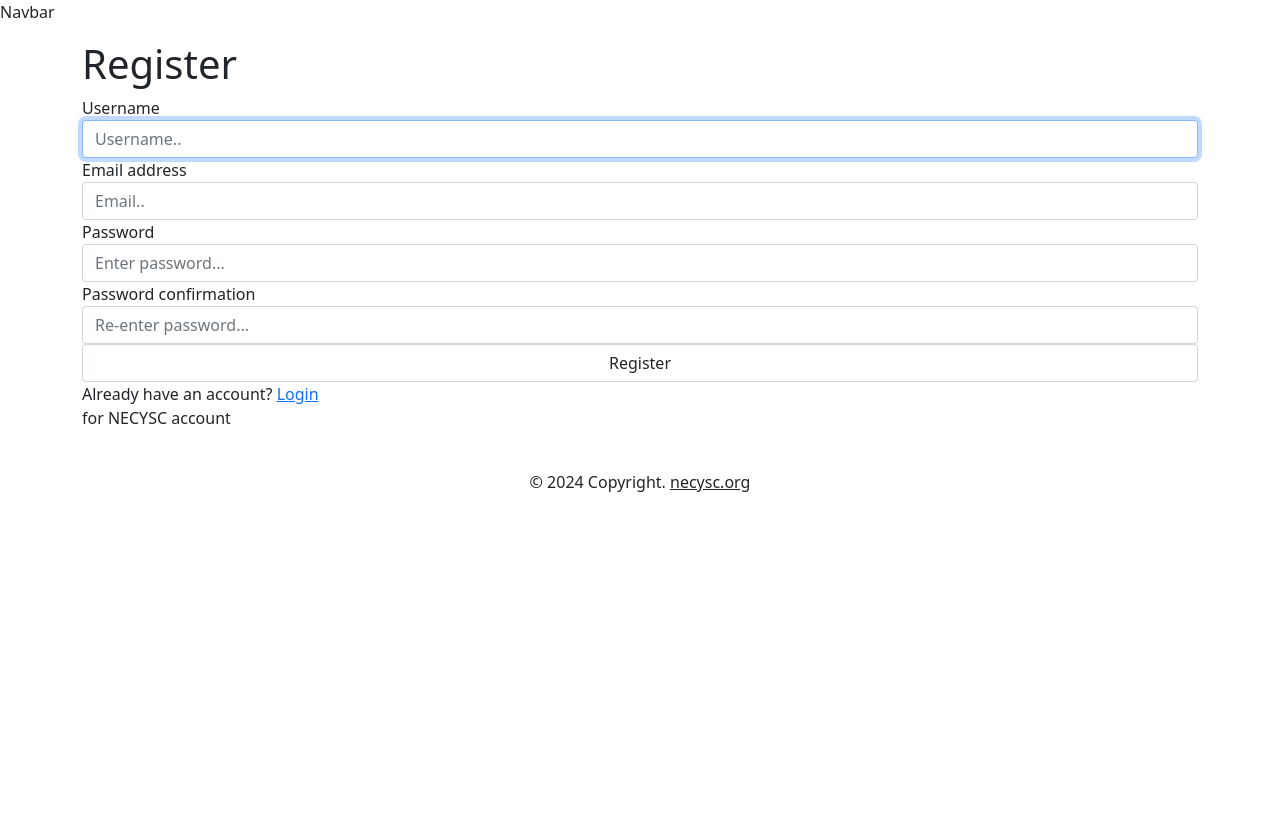
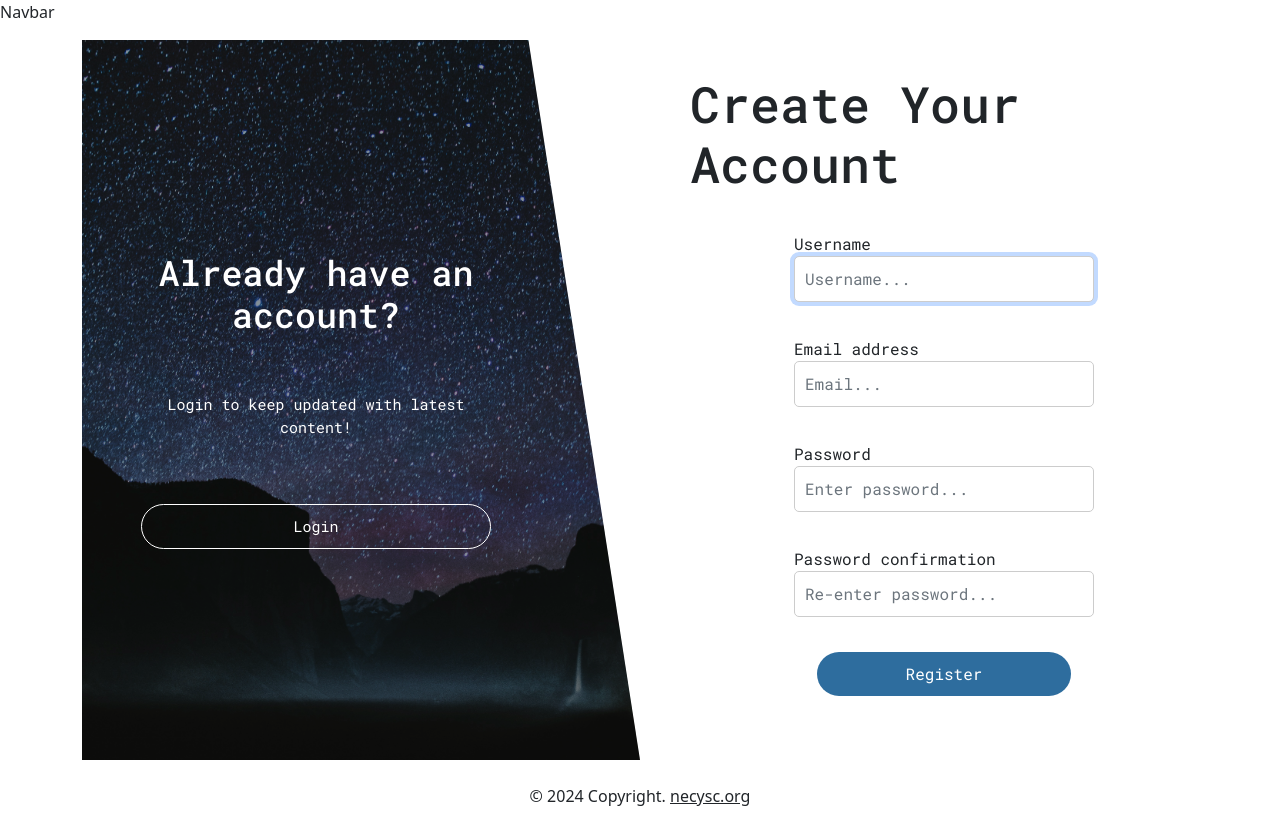
Before and after one commit to fullstackatbrown/project-necysc, a Django app: page /applicant/register/ in a window 1280 px wide. Before the commit the page ends 492 px from the top, so only its background shows below. Run offline with Django 5.2, Linux system fonts and the light colour scheme.

Commit message:
retrying to add css

```diff
--- /dev/null
+++ b/necysc_app/static/necysc_app/register.css
@@ -0,0 +1,120 @@
+/* Register Page Container */
+.register_page {
+    display: flex;
+    justify-content: center;
+    align-items: center;
+    width: 100%;
+    flex-direction: row-reverse;
+    font-family: Roboto Mono, sans-serif;
+    height: 90vh;
+}
+
+/* Register Form Section */
+.register_form {
+    width: 50%;
+    height: 100%;
+    padding-left: 50px;
+    display: flex;
+    justify-content: center;
+    align-items: center;
+    flex-direction: column;
+    gap: 30px;
+}
+
+.register_form h1 {
+    font-size: 50px;
+}
+
+.register_form_body {
+    display: flex;
+    justify-content: center;
+    align-items: center;
+    gap: 35px;
+    flex-direction: column;
+    width: 100%;
+}
+
+.register_form_body #id_username,
+.register_form_body #id_email,
+.register_form_body #id_password1,
+.register_form_body #id_password2 {
+    width: 300px;
+    padding: 10px;
+    border-radius: 5px;
+    border: 1px solid #ccc;
+}
+
+.register_form_body input[type="submit"] {
+    background-color: #2E6D9E;
+    color: white;
+    border: none;
+    padding: 10px;
+    cursor: pointer;
+    width: 50%;
+    border-radius: 50px;
+}
+
+.register_form_body input[type="submit"]:hover {
+    transition: 0.3s;
+    background-color: #4E2498;
+}
+
+/* Login Redirect Section with Triangle */
+.login_redirect {
+    width: 50%;
+    height: 100%;
+    padding: 60px;
+    padding-right: 150px;
+    display: flex;
+    justify-content: center;
+    align-items: center;
+    position: relative;
+    background-image: url("./images/stars.jpg");
+    background-size: cover;
+    background-position: center;
+    background-repeat: no-repeat;
+    z-index: 1;
+    color: white;
+    flex-direction: column;
+    gap: 50px;
+    text-align: center;
+    clip-path: polygon(0 0, 80% 0, 100% 100%, 0% 100%); /* Triangle shape */
+}
+
+.login_redirect h2 {
+    font-size: 35px;
+}
+
+.login_redirect p {
+    font-size: 15px;
+}
+
+.login_redirect a {
+    border: 1px solid white;
+    padding: 10px 20px;
+    color: white;
+    background-color: transparent;
+    text-decoration: none;
+    width: 350px;
+    font-size: 15px;
+    border-radius: 50px;
+    transition: background-color 0.3s ease;
+}
+
+.login_redirect a:hover {
+    color: white;
+    background-color: rgba(255, 255, 255, 0.3);
+}
+
+/* Dark overlay on the image to ensure text readability */
+.login_redirect::before {
+    content: "";
+    position: absolute;
+    top: 0;
+    left: 0;
+    width: 100%;
+    height: 100%;
+    background-color: rgba(0, 0, 0, 0.35);
+    z-index: -1;
+    clip-path: polygon(0 0, 80% 0, 100% 100%, 0% 100%); /* Ensures overlay follows the triangle shape */
+}
--- a/necysc_app/templates/necysc_app/applicant/register.html
+++ b/necysc_app/templates/necysc_app/applicant/register.html
@@ -1,47 +1,59 @@
 {% extends "necysc_app/base.html" %}
 
-{% block title %} Login / Register {% endblock %}
+{% load static %}
+
+{% block title %} Register {% endblock %}
 
 {% block content %}
-<h1>Register</h1>
-<form method="POST" action="">
-    {% csrf_token %}
-    {{form.username.label}}
-    {{form.username}}
+<link rel="stylesheet" href="{% static 'necysc_app/register.css' %}">
 
-    {{form.email.label}}
-    {{form.email}}
+<div class="register_page">
+    <div class="register_form">
+        <h1>Create Your Account</h1>
+        <form method="POST" action="" class="register_form_body">
+            {% csrf_token %}
+            <div>
+                {{ form.username.label }}
+                {{ form.username }}
+            </div>
+            <div>
+                {{ form.email.label }}
+                {{ form.email }}
+            </div>
+            <div>
+                {{ form.password1.label }}
+                {{ form.password1 }}
+            </div>
+            <div>
+                {{ form.password2.label }}
+                {{ form.password2 }}
+            </div>
 
-    {{form.password1.label}}
-    {{form.password1}}
+            <input type="submit" value="Register" name="Create User">
+        </form>
 
-    {{form.password2.label}}
-    {{form.password2}}
+        <div>
+            {{ form.errors }}
+        </div>
 
-    <input type="submit" value="Register" name="Create User">
+    </div>
+    <div class="login_redirect">
+       <h2>Already have an account? </h2>
+       <p>Login to keep updated with latest content!</p>
+        <a href="{% url 'necysc_app:login' %}">Login</a>
+    </div>
+</div>
 
-</form>
-    <div>
-        {{form.errors}}
-    </div>
-    <div>
-        Already have an account? <a href="{% url 'necysc_app:login' %}">Login</a>
-    </div>
 <script>
-    //starting at 1 because the CSRF token counts as an input field??
-    var form_fields = document.getElementsByTagName('input')
-    form_fields[1].placeholder = 'Username..';
-    form_fields[2].placeholder = 'Email..';
+    var form_fields = document.getElementsByTagName('input');
+    form_fields[1].placeholder = 'Username...';
+    form_fields[2].placeholder = 'Email...';
     form_fields[3].placeholder = 'Enter password...';
     form_fields[4].placeholder = 'Re-enter password...';
 
-    for (var field in form_fields) {
-        form_fields[field].className += ' form-control'
+    for (var i = 0; i < form_fields.length; i++) {
+        form_fields[i].className += ' form-control';
     }
 </script>
 
-
-<p>for NECYSC account</p>
-
-
 {% endblock %}
--- a/necysc_app/templates/necysc_app/base.html
+++ b/necysc_app/templates/necysc_app/base.html
@@ -5,6 +5,10 @@
 
 <head>
   <title>{% block title %} {% endblock %}</title>
+  <link rel="preconnect" href="https://fonts.googleapis.com">
+  <link rel="preconnect" href="https://fonts.gstatic.com" crossorigin>
+  <link href="https://fonts.googleapis.com/css2?family=Roboto+Mono:ital,wght@0,100..700;1,100..700&display=swap"
+    rel="stylesheet">
 </head>
 
 <body>
@@ -17,4 +21,5 @@
   <!-- Footer -->
   {% include 'necysc_app/footer.html' %}
 </body>
+
 </html>
```
Also changed, not shown: necysc_app/static/necysc_app/login.css (added, +106 -0 lines), necysc_app/templates/necysc_app/applicant/login.html (+26 -14 lines), necysc_app/static/necysc_app/images/camper.png (added), necysc_app/static/necysc_app/images/stars.jpg (added). Lines whose indentation alone changed are shown as unchanged.
